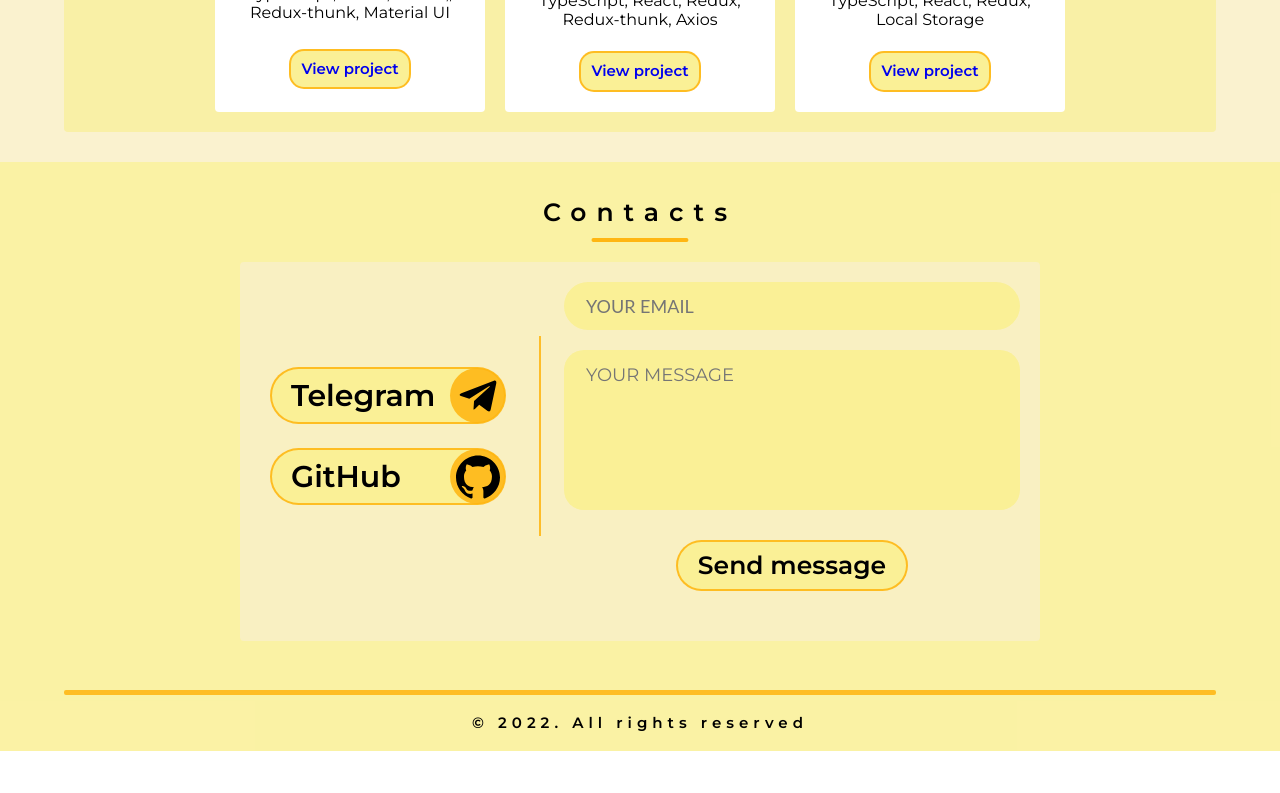
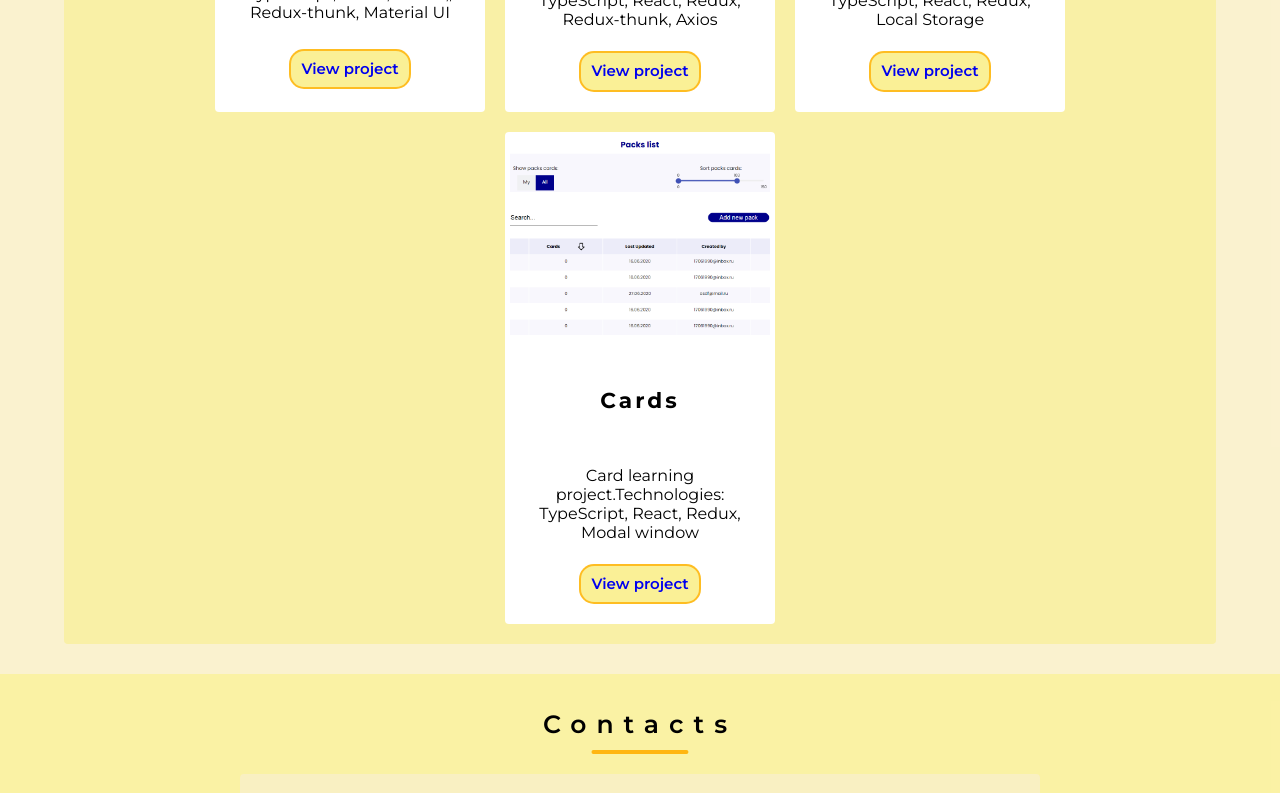
Before and after one commit to PavelLebedev90/CV, a React (Create React App) app: page / in a window 1280 px wide. Shown: the part 1840-2633 px from the top of the page. Before the commit the page ends 2591 px from the top, so only its background shows below. Built offline with nearby package versions, Linux system fonts and the light colour scheme.

Commit message:
add card project

```diff
--- a/src/App.tsx
+++ b/src/App.tsx
@@ -34,7 +34,7 @@ function App() {
     return (
         <div className={`wrapper ${bodyClass}`}>
             <ReactModal isOpen={aboutMe}
-                        closeTimeoutMS={200}
+                        closeTimeoutMS={500}
                         preventScroll={true}
                         onRequestClose={onRequestClose}
                         style={{
--- a/src/Components/MyWorks/MyWorks.tsx
+++ b/src/Components/MyWorks/MyWorks.tsx
@@ -4,6 +4,7 @@ import MyWork from './MyWork/MyWork';
 import todolist from './../../Photo/to-do-list.jpg'
 import socialNetwork from './../../Photo/images.jpg'
 import counter from './../../Photo/unnamed.png'
+import cards from './../../Photo/cards.png'
 
 const MyWorks = () => {
     return (
@@ -29,8 +30,12 @@ const MyWorks = () => {
                                 header={'Counter'}
                                 description={'Project for setting bounds and incrementing a number.Technologies: TypeScript, React, Redux, Local Storage'}
                         />
-                        {/*<MyWork/>*/}
-                        {/*<MyWork/>*/}
+                        <MyWork photo={cards}
+                                link={'https://pavellebedev90.github.io/cards'}
+                                header={'Cards'}
+                                description={'Сard learning project.Technologies: TypeScript, React, Redux, Modal window'}
+                        />
+
                     </div>
                 </div>
             </div>
```
Also changed, not shown: src/Photo/cards.png (added).
